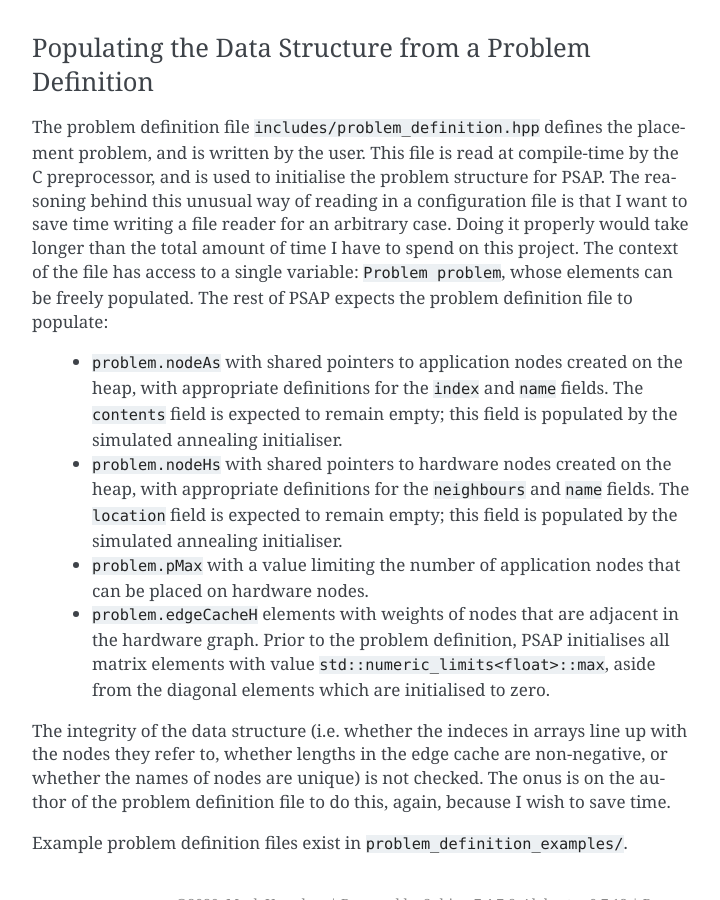
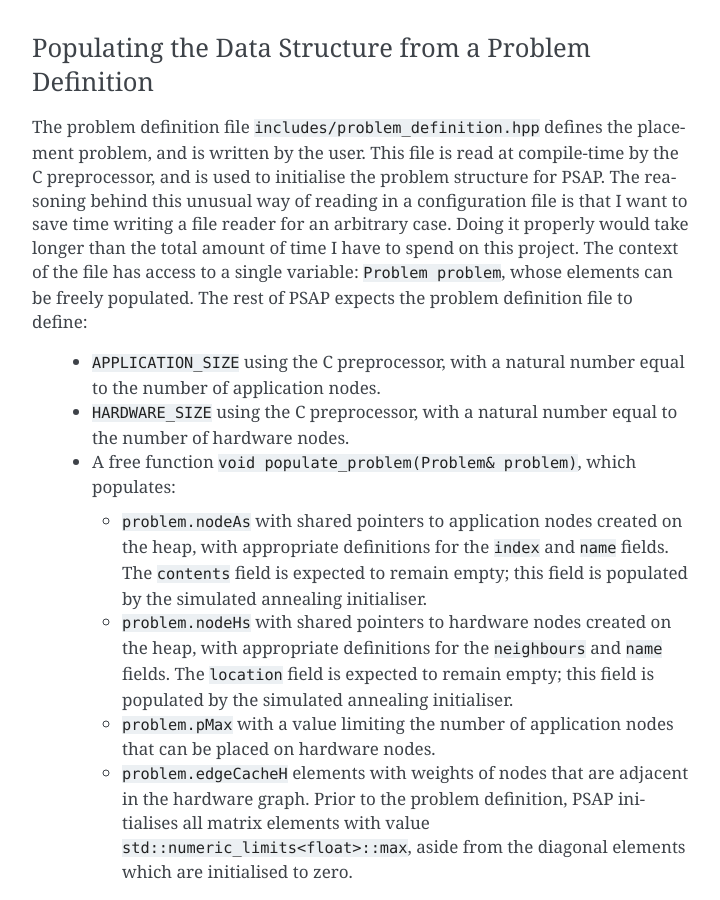
Before and after one commit to mvousden/psap, a Sphinx documentation site: the page built from doc/source/implementation.rst, in a window 1280 px wide and 900 px high, scrolled down 6156 px. Shown: the whole window, without its empty margins (388-1108 px from the left). Built offline with Sphinx 7.4.7, drawn with Linux system fonts in a browser that asks for light colours.

Commit message:
Change problem definition file to allow application size and hardware size to be defined at compile time.
Yes, I'm tremendously aware that this way of doing things is messy and obtuse,
but I suspect it will pay off in the time I save.

```diff
--- a/doc/source/implementation.rst
+++ b/doc/source/implementation.rst
@@ -351,25 +351,34 @@ configuration file is that I want to save time writing a file reader for an
 arbitrary case. Doing it properly would take longer than the total amount of
 time I have to spend on this project. The context of the file has access to a
 single variable: ``Problem problem``, whose elements can be freely
-populated. The rest of PSAP expects the problem definition file to populate:
+populated. The rest of PSAP expects the problem definition file to define:
 
- - ``problem.nodeAs`` with shared pointers to application nodes created on the
-   heap, with appropriate definitions for the ``index`` and ``name``
-   fields. The ``contents`` field is expected to remain empty; this field is
-   populated by the simulated annealing initialiser.
+ - ``APPLICATION_SIZE`` using the C preprocessor, with a natural number equal
+   to the number of application nodes.
 
- - ``problem.nodeHs`` with shared pointers to hardware nodes created on the
-   heap, with appropriate definitions for the ``neighbours`` and ``name``
-   fields. The ``location`` field is expected to remain empty; this field is
-   populated by the simulated annealing initialiser.
+ - ``HARDWARE_SIZE`` using the C preprocessor, with a natural number equal
+   to the number of hardware nodes.
 
- - ``problem.pMax`` with a value limiting the number of application nodes that
-   can be placed on hardware nodes.
+ - A free function ``void populate_problem(Problem& problem)``, which
+   populates:
 
- - ``problem.edgeCacheH`` elements with weights of nodes that are adjacent in
-   the hardware graph. Prior to the problem definition, PSAP initialises all
-   matrix elements with value ``std::numeric_limits<float>::max``, aside from
-   the diagonal elements which are initialised to zero.
+   - ``problem.nodeAs`` with shared pointers to application nodes created on
+     the heap, with appropriate definitions for the ``index`` and ``name``
+     fields. The ``contents`` field is expected to remain empty; this field is
+     populated by the simulated annealing initialiser.
+
+   - ``problem.nodeHs`` with shared pointers to hardware nodes created on the
+     heap, with appropriate definitions for the ``neighbours`` and ``name``
+     fields. The ``location`` field is expected to remain empty; this field is
+     populated by the simulated annealing initialiser.
+
+   - ``problem.pMax`` with a value limiting the number of application nodes
+     that can be placed on hardware nodes.
+
+   - ``problem.edgeCacheH`` elements with weights of nodes that are adjacent in
+     the hardware graph. Prior to the problem definition, PSAP initialises all
+     matrix elements with value ``std::numeric_limits<float>::max``, aside from
+     the diagonal elements which are initialised to zero.
 
 The integrity of the data structure (i.e. whether the indeces in arrays line up
 with the nodes they refer to, whether lengths in the edge cache are
```
